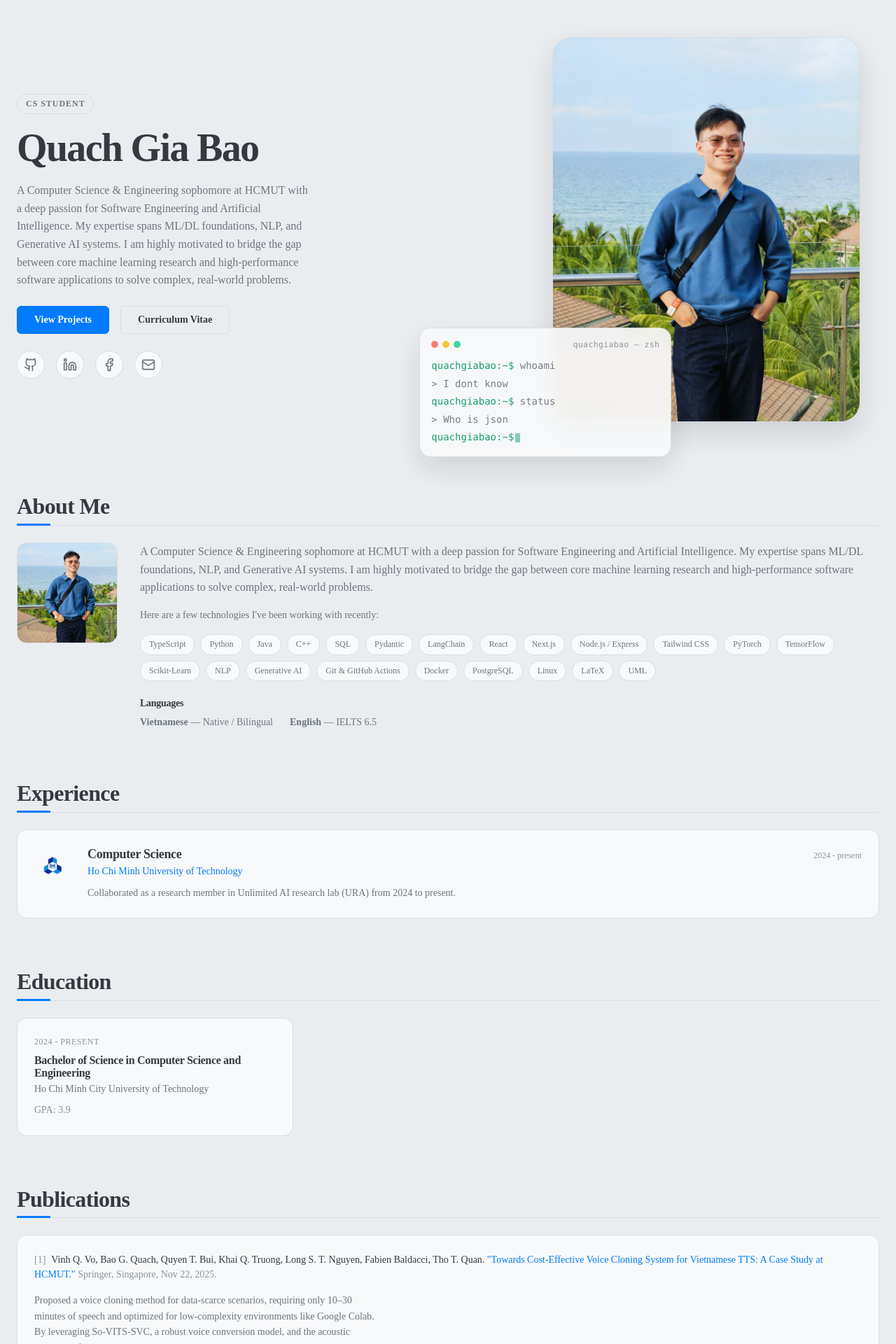
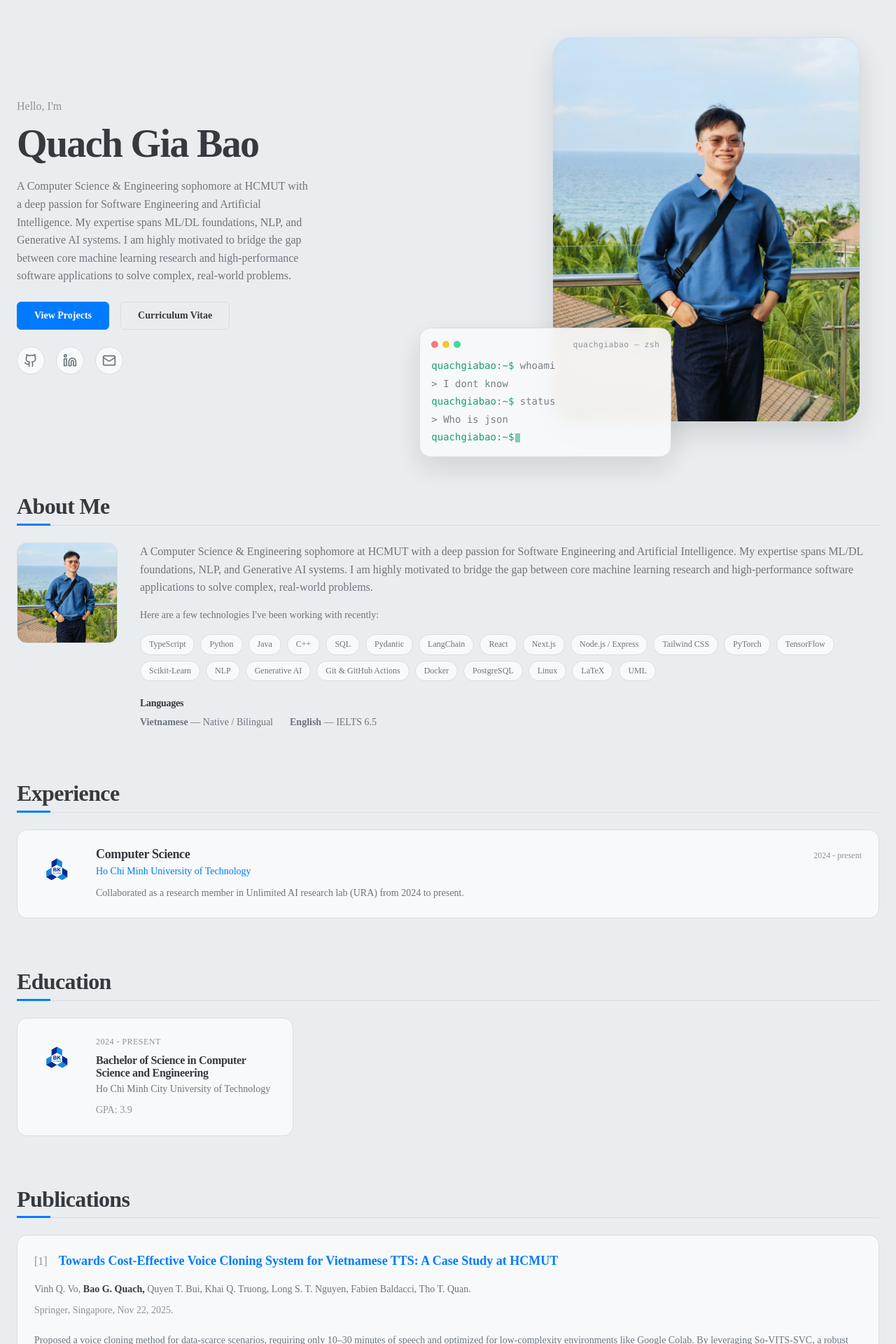
Before and after one commit to culey24/culey24.github.io, a Next.js app: page / in a window 1280 px wide. Shown: the part 80-2000 px from the top of the page at 70% size. Built offline with nearby package versions, Linux system fonts and the light colour scheme.

Commit message:
update informations

```diff
--- a/app/(hub)/layout.tsx
+++ b/app/(hub)/layout.tsx
@@ -3,7 +3,7 @@
 import type { ComponentType } from 'react';
 import { defaultCVData } from '../../src/cvData';
 import { Header } from '../../src/components/Header';
-import { GithubIcon, LinkedinIcon, FacebookIcon, GlobeIcon, FileIcon, type IconProps } from '../../src/components/icons';
+import { GithubIcon, LinkedinIcon, GlobeIcon, FileIcon, type IconProps } from '../../src/components/icons';
 
 interface SocialLink {
   label: string;
@@ -21,11 +21,6 @@ export default function HubLayout({ children }: { children: React.ReactNode }) {
         label: 'LinkedIn',
         href: personalInfo.linkedin,
         Icon: LinkedinIcon,
-      },
-      personalInfo.facebook && {
-        label: 'Facebook',
-        href: personalInfo.facebook,
-        Icon: FacebookIcon,
       },
       personalInfo.website && {
         label: personalInfo.website.replace(/^https?:\/\//, ''),
--- a/app/(hub)/page.tsx
+++ b/app/(hub)/page.tsx
@@ -9,10 +9,7 @@ import { Projects } from '../../src/components/Projects';
 import {
   GithubIcon,
   LinkedinIcon,
-  FacebookIcon,
   MailIcon,
-  PhoneIcon,
-  ZaloIcon,
   GlobeIcon,
   MapPinIcon,
   type IconProps,
@@ -48,18 +45,12 @@ export default function HomePage() {
         href: personalInfo.linkedin,
         Icon: LinkedinIcon,
       },
-      personalInfo.facebook && {
-        label: 'Facebook',
-        href: personalInfo.facebook,
-        Icon: FacebookIcon,
-      },
       { label: 'Email', href: `mailto:${personalInfo.email}`, Icon: MailIcon },
     ] as Array<SocialLink | false>
   ).filter((s): s is SocialLink => Boolean(s));
 
   const allSkills = skills.flatMap((cat) => cat.items);
 
-  const telHref = `tel:${personalInfo.phone.replace(/[^+\d]/g, '')}`;
   const mapsHref = `https://www.google.com/maps/search/?api=1&query=${encodeURIComponent(
     personalInfo.location,
   )}`;
@@ -67,14 +58,6 @@ export default function HomePage() {
   const contactRows = (
     [
       { label: 'Email', value: personalInfo.email, href: `mailto:${personalInfo.email}`, Icon: MailIcon },
-      { label: 'Phone', value: personalInfo.phone, href: telHref, Icon: PhoneIcon },
-      personalInfo.zalo && {
-        label: 'Zalo',
-        value: personalInfo.zalo.replace(/^https?:\/\//, ''),
-        href: personalInfo.zalo,
-        external: true,
-        Icon: ZaloIcon,
-      },
       {
         label: 'GitHub',
         value: personalInfo.github.replace(/^https?:\/\//, ''),
@@ -88,13 +71,6 @@ export default function HomePage() {
         href: personalInfo.linkedin,
         external: true,
         Icon: LinkedinIcon,
-      },
-      personalInfo.facebook && {
-        label: 'Facebook',
-        value: personalInfo.facebook.replace(/^https?:\/\//, ''),
-        href: personalInfo.facebook,
-        external: true,
-        Icon: FacebookIcon,
       },
       {
         label: 'Website',
@@ -119,7 +95,7 @@ export default function HomePage() {
       <section className="section hero">
         <div className="hero-grid">
           <div className="hero-copy">
-            <span className="hero-badge">{personalInfo.title}</span>
+            <p className="hero-intro">Hello, I&apos;m</p>
             <h1 className="hero-name">{personalInfo.name}</h1>
             <p className="hero-desc">{summary}</p>
             <div className="hero-actions">
@@ -239,11 +215,36 @@ export default function HomePage() {
         <div className="card-grid ed-grid">
           {education.map((edu) => (
             <article key={edu.id} className="card edu-card">
-              <p className="card-date">{edu.duration}</p>
-              <h3 className="edu-degree">{edu.degree}</h3>
-              <p className="edu-school">{edu.school}</p>
-              {edu.gpa && <p className="edu-gpa">GPA: {edu.gpa}</p>}
-              {edu.details && !edu.gpa && <p className="edu-gpa">{edu.details}</p>}
+              {edu.logo && (
+                <>
+                  {/* eslint-disable-next-line @next/next/no-img-element -- light-theme logo */}
+                  <img
+                    src={edu.logo}
+                    className="exp-logo exp-logo-light"
+                    alt={`${edu.school} logo`}
+                    loading="lazy"
+                  />
+                  {edu.logoDark && (
+                    // eslint-disable-next-line @next/next/no-img-element -- dark-theme logo
+                    <img
+                      src={edu.logoDark}
+                      className="exp-logo exp-logo-dark"
+                      alt=""
+                      loading="lazy"
+                    />
+                  )}
+                </>
+              )}
+              <div className="edu-main">
+                <p className="card-date">{edu.duration}</p>
+                <h3 className="edu-degree">{edu.degree}</h3>
+                <p className="edu-school">{edu.school}</p>
+                {edu.gpa ? (
+                  <p className="edu-gpa">GPA: {edu.gpa}</p>
+                ) : (
+                  edu.details && <p className="edu-gpa">{edu.details}</p>
+                )}
+              </div>
             </article>
           ))}
         </div>
@@ -271,6 +272,16 @@ export default function HomePage() {
               <h3 className="award-title">{award.title}</h3>
               {award.issuer && <p className="award-issuer">{award.issuer}</p>}
               {award.details && <p className="award-desc">{award.details}</p>}
+              {award.proof && (
+                <a
+                  className="btn btn-outline award-proof"
+                  href={award.proof}
+                  target="_blank"
+                  rel="noopener noreferrer"
+                >
+                  Proof
+                </a>
+              )}
             </article>
           ))}
         </div>
--- a/app/layout.tsx
+++ b/app/layout.tsx
@@ -10,9 +10,9 @@ const inter = Inter({
 });
 
 export const metadata: Metadata = {
-  title: 'culey24.github.io',
+  title: "Quach Gia Bao's Homepage",
   description: 'Quach Gia Bao — CS Student',
-  icons: { icon: '/favicon.svg' },
+  icons: { icon: '/favicon.svg?v=2' },
 };
 
 const themeInit = `(function(){try{var t=localStorage.getItem('theme');var d=t?t==='dark':window.matchMedia('(prefers-color-scheme: dark)').matches;document.documentElement.setAttribute('data-theme',d?'dark':'light');}catch(e){}})();`;
--- a/src/components/Publications.tsx
+++ b/src/components/Publications.tsx
@@ -4,33 +4,73 @@ interface PublicationsProps {
   publications: PublicationItem[];
 }
 
+const myName = 'Bao G. Quach';
+
 export function Publications({ publications }: PublicationsProps) {
   return (
-    <ol className="pub-list">
-      {publications.map((pub, idx) => (
+    <ol className="pub-list formal-pub-list">
+      {publications.map((pub, idx) => {
+        const authors = pub.authors.split(',').map((author) => author.trim());
+        return (
           <li key={pub.id} className="card pub-item">
-          <p className="pub-cite">
+            <p className="pub-title-row">
               <span className="pub-num">[{idx + 1}]</span>
-            <span className="pub-authors">{pub.authors}.</span>{' '}
               {pub.link ? (
-              <a className="pub-title" href={pub.link} target="_blank" rel="noopener noreferrer">
-                &quot;{pub.title}.&quot;
+                <a
+                  className="pub-title"
+                  href={pub.link}
+                  target="_blank"
+                  rel="noopener noreferrer"
+                >
+                  {pub.title}
                 </a>
               ) : (
-              <span className="pub-title">&quot;{pub.title}.&quot;</span>
-            )}{' '}
-            <span className="pub-meta">
+                <span className="pub-title">{pub.title}</span>
+              )}
+            </p>
+
+            <p className="pub-authors">
+              {authors.map((author, i) =>
+                author.includes(myName) ? (
+                  <strong key={`${author}-${i}`} className="pub-author-me">
+                    {author}
+                    {i < authors.length - 1 ? ', ' : '.'}
+                  </strong>
+                ) : (
+                  <span key={`${author}-${i}`}>
+                    {author}
+                    {i < authors.length - 1 ? ', ' : '.'}
+                  </span>
+                ),
+              )}
+            </p>
+
+            <p className="pub-meta">
               {pub.publisher}, {pub.date}.
-            </span>
             </p>
+
             {pub.description && <p className="pub-desc">{pub.description}</p>}
+
+            {pub.link && (
+              <a
+                className="btn btn-outline pub-visit"
+                href={pub.link}
+                target="_blank"
+                rel="noopener noreferrer"
+              >
+                Visit publication
+                <span aria-hidden="true">→</span>
+              </a>
+            )}
+
             {pub.link && (
               <div className="print-only">
                 <span>Link: {pub.link.replace(/^https?:\/\//, '')}</span>
               </div>
             )}
           </li>
-      ))}
+        );
+      })}
     </ol>
   );
 }
--- a/src/components/icons.tsx
+++ b/src/components/icons.tsx
@@ -17,6 +17,7 @@ function makeIcon(children: ReactNode) {
         strokeLinecap="round"
         strokeLinejoin="round"
         aria-hidden="true"
+        suppressHydrationWarning
         {...props}
       >
         {children}
--- a/src/cvData.ts
+++ b/src/cvData.ts
@@ -47,6 +47,8 @@ export interface EducationItem {
   duration: string;
   details?: string;
   gpa?: string;
+  logo?: string;
+  logoDark?: string;
 }
 
 export interface LanguageItem {
@@ -71,6 +73,7 @@ export interface AwardItem {
   date: string;
   issuer?: string;
   details?: string;
+  proof?: string;
 }
 
 export interface CVContent {
@@ -165,7 +168,9 @@ export const defaultCVData: CVContent = {
       degree: "Bachelor of Science in Computer Science and Engineering",
       duration: "2024 - present",
       details: "GPA: 3.9",
-      gpa: "3.9"
+      gpa: "3.9",
+      logo: "/01_logobachkhoasang.png",
+      logoDark: "/01_logobachkhoatoi.png"
     }
   ],
   languages: [
@@ -189,7 +194,8 @@ export const defaultCVData: CVContent = {
       title: "First Prize | The 9th OISP Science and Technology Symposium (OSTS 2025)",
       date: "July 2025",
       issuer: "Ho Chi Minh City University of Technology (HCMUT)",
-      details: "Awarded for the good performance of the paper: 'Towards Cost-Effective Voice Cloning System for Vietnamese TTS: A Case Study at HCMUT'"
+      details: "Awarded for the good performance of the paper: 'Towards Cost-Effective Voice Cloning System for Vietnamese TTS: A Case Study at HCMUT'",
+      proof: "https://doi.org/10.1007/978-981-95-4963-4_18"
     },
     {
       id: "award-1",
--- a/src/index.css
+++ b/src/index.css
@@ -405,17 +405,10 @@ html {
   min-width: 0;
 }
 
-.hero-badge {
-  display: inline-block;
-  font-size: var(--text-xs);
-  font-weight: 600;
-  letter-spacing: 0.08em;
-  text-transform: uppercase;
-  color: var(--color-ink-2);
-  border: 1px solid var(--color-rule);
-  border-radius: 999px;
-  padding: 4px 12px;
-  margin-bottom: var(--space-sm);
+.hero-intro {
+  font-size: var(--text-md);
+  color: var(--color-ink-3);
+  margin-bottom: var(--space-2xs);
 }
 
 .hero-name {
@@ -736,8 +729,8 @@ html {
 }
 
 .exp-logo {
-  width: 52px;
-  height: 52px;
+  width: 64px;
+  height: 64px;
   object-fit: contain;
   flex-shrink: 0;
   margin-top: 2px;
@@ -811,6 +804,17 @@ html {
 }
 
 /* Education */
+.edu-card {
+  display: flex;
+  align-items: flex-start;
+  gap: var(--space-md);
+}
+
+.edu-main {
+  flex: 1;
+  min-width: 0;
+}
+
 .edu-degree {
   font-size: var(--text-md);
 }
@@ -846,34 +850,50 @@ html {
   margin-right: var(--space-2xs);
 }
 
-.pub-cite {
-  font-size: var(--text-sm);
-  line-height: 1.5;
-}
-
-.pub-authors {
-  color: var(--color-ink);
+.pub-title-row {
+  display: flex;
+  align-items: baseline;
+  gap: var(--space-2xs);
 }
 
 .pub-title {
+  font-size: var(--text-lg);
+  font-weight: 600;
   color: var(--color-link);
-  font-weight: 500;
   text-decoration: none;
+  line-height: 1.35;
 }
 
 .pub-title:hover {
   text-decoration: underline;
 }
 
-.pub-meta {
-  color: var(--color-ink-3);
-}
-
-.pub-desc {
+.pub-authors {
   font-size: var(--text-sm);
   color: var(--color-ink-2);
   margin-top: var(--space-2xs);
-  max-width: 70ch;
+}
+
+.pub-author-me {
+  color: var(--color-ink);
+  font-weight: 700;
+}
+
+.pub-meta {
+  font-size: var(--text-sm);
+  color: var(--color-ink-3);
+}
+
+.pub-desc {
+  font-size: var(--text-sm);
+  color: var(--color-ink-2);
+  margin-top: var(--space-xs);
+  max-width: none;
+}
+
+.pub-visit {
+  align-self: flex-start;
+  margin-top: var(--space-xs);
 }
 
 /* Projects */
@@ -913,6 +933,13 @@ html {
 }
 
 /* Achievements */
+.award-card {
+  display: flex;
+  flex-direction: column;
+  align-items: flex-start;
+  gap: var(--space-2xs);
+}
+
 .award-title {
   font-size: var(--text-md);
 }
@@ -927,6 +954,10 @@ html {
   font-size: var(--text-sm);
   color: var(--color-ink-2);
   margin-top: var(--space-2xs);
+}
+
+.award-proof {
+  margin-top: auto;
 }
 
 /* Contact */
```
Also changed, not shown: src/components/HarvardCV.tsx (+0 -8 lines), public/favicon.svg. Lines whose indentation alone changed are shown as unchanged.
